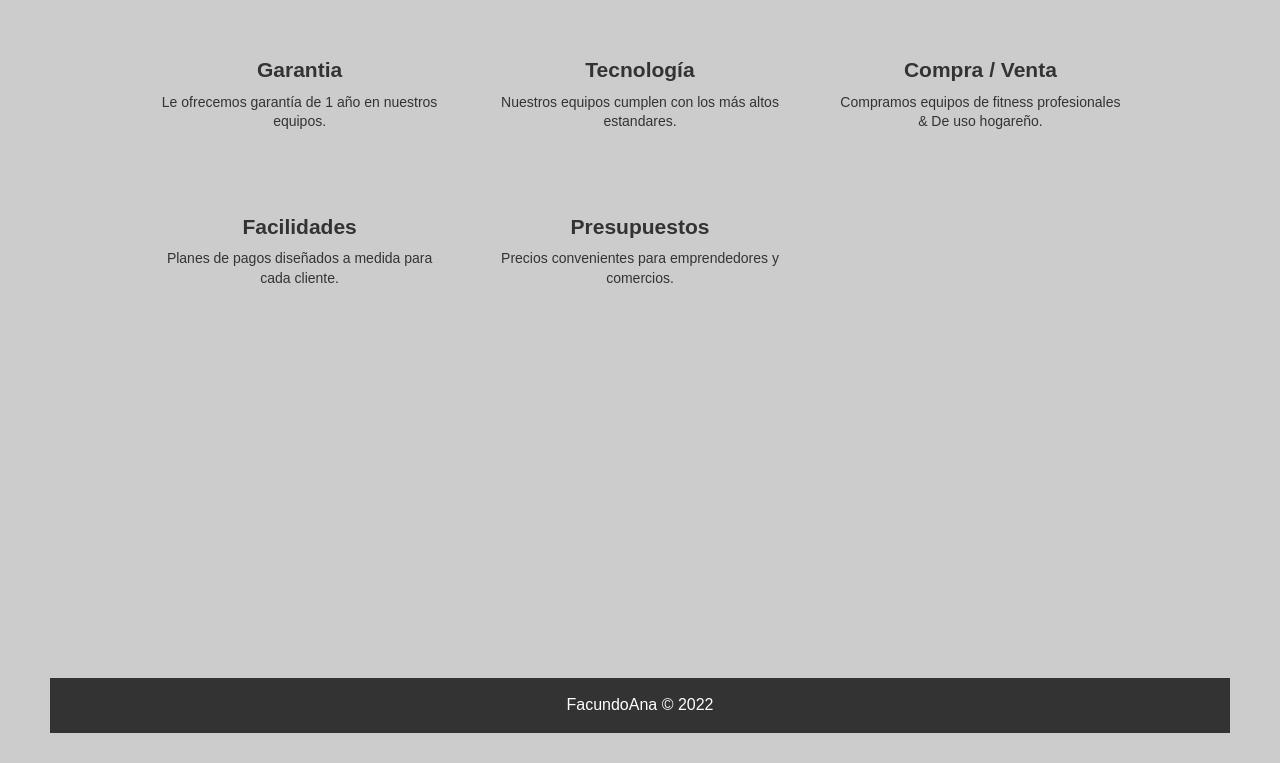
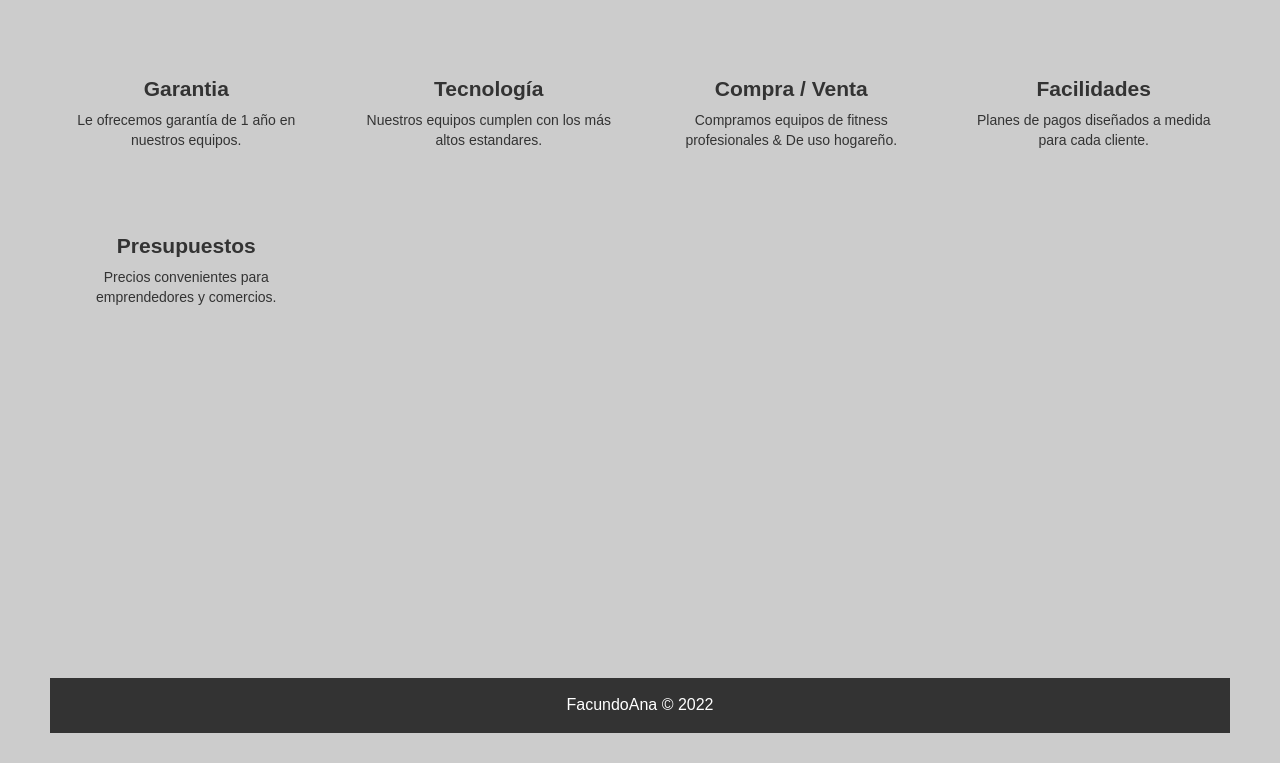
Before and after one commit to FacuAna/Crear-repositorio-en-github, a plain HTML site: page paginas/servicios.html in a window 1280 px wide. Shown: the part 340-1103 px from the top of the page. Drawn offline with Linux system fonts and the light colour scheme.

Commit message:
Cambios en mainservicios

```diff
--- a/mainservicios.css
+++ b/mainservicios.css
@@ -8,7 +8,7 @@
 .contenedor-serv{
     width: 100%;
     height: 100vh;
-    padding: 0 8%;
+    padding: 0 0%;
 }
 
 .contenedor-serv h1{
```
